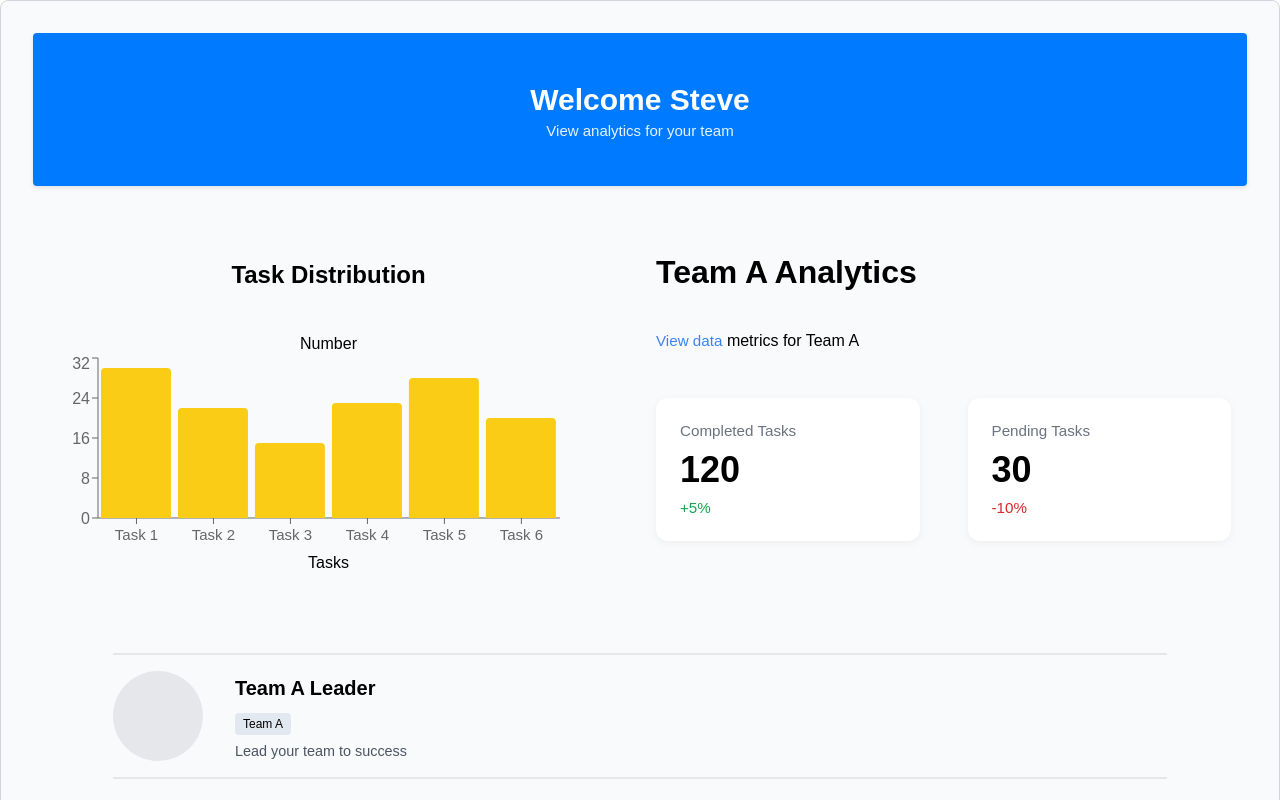
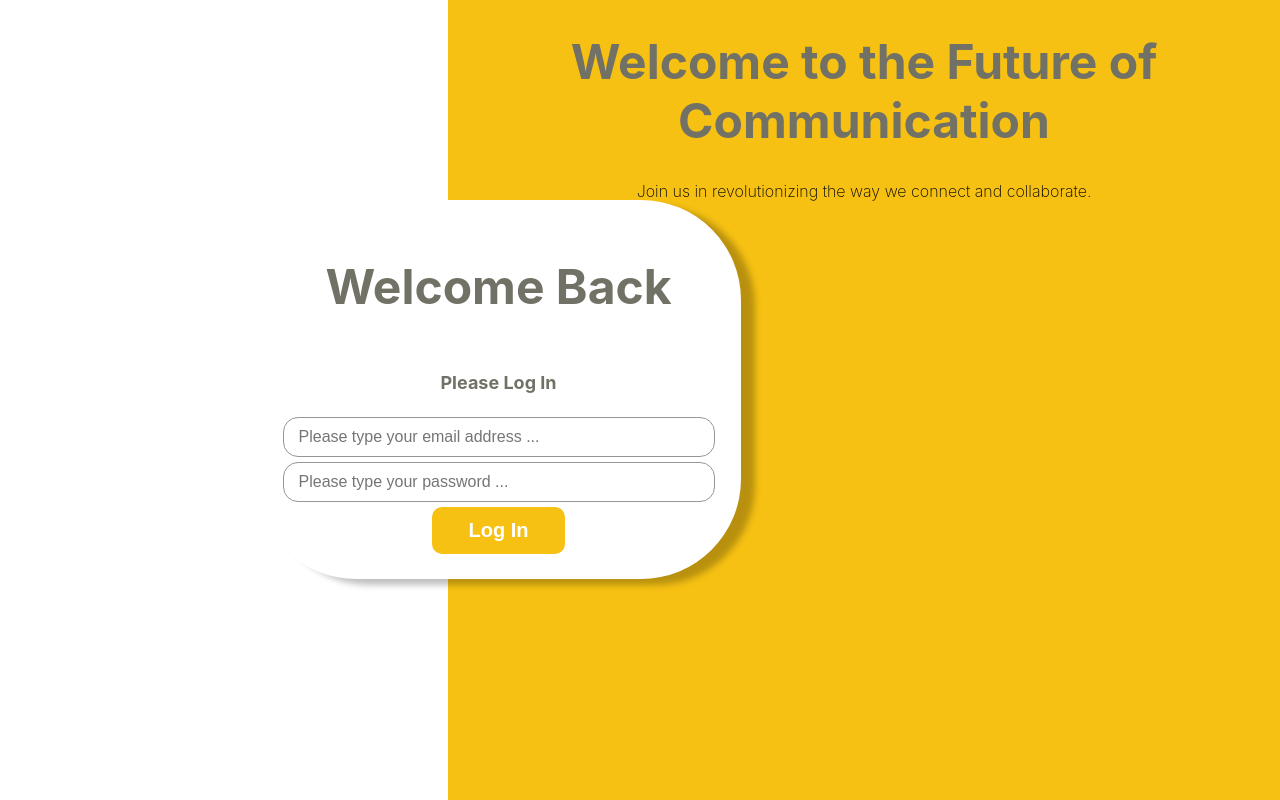
Before and after one commit to lborocs/cob290-part3-team12, a React (Create React App) app in the folder client/: page / in a window 1280 px wide. Shown: the top 800 px of the page. Built offline with nearby package versions, Linux system fonts and the light colour scheme.

Commit message:
basic structure of log in page

```diff
--- a/client/src/App.js
+++ b/client/src/App.js
@@ -4,13 +4,15 @@ import React from 'react';
 import ChatsColumn from './Text Chat/chatsColumn';
 import TextChatPage from './Text Chat/textChatPage';
 import Dashboard from './Data Analytics/dashboard';
+import LoginPage from './Log In/LoginPage';
 
 
 function App() {
   return (
     <div className="App">
-      <Dashboard />
+      {/* <Dashboard /> */}
       {/* <TextChatPage/>  */}
+      <LoginPage />
 
     </div>
   );
--- /dev/null
+++ b/client/src/Log In/AbsoluteLoginForm.jsx
@@ -0,0 +1,28 @@
+import React from "react";
+import InputBox from "./InputBox";
+import Button from "./Button";
+import "./CSS/AbsoluteLoginForm.css";
+
+const AbsoluteLoginForm = ({  }) => {
+    return (
+        <div className="logInDivWrapper">
+            <h1 className="logInHeader">Welcome Back</h1>
+            <h4 className="logInSubHeader">Please Log In</h4>
+                <div className="logInForm">
+                    <InputBox
+                        placeholder= "Please type your email address ... ">
+                    </InputBox>
+                    <InputBox
+                    placeholder= "Please type your password ... ">
+                    </InputBox>
+                    <Button text="Log In" />
+
+                </div>
+
+
+
+        </div>
+    )
+}
+
+export default AbsoluteLoginForm;
--- /dev/null
+++ b/client/src/Log In/Button.jsx
@@ -0,0 +1,11 @@
+import React from "react";
+import "./CSS/button.css";
+
+const Button = ({ text, onClick }) => {
+    return (
+        <button className="button" onClick={onClick}>
+            {text}
+        </button>
+    );
+}
+export default Button;
--- /dev/null
+++ b/client/src/Log In/CSS/AbsoluteLoginForm.css
@@ -0,0 +1,31 @@
+h1{
+    font-size: 48px;
+    color: #727166;
+
+}
+h4{
+    font-size: 18px;
+    color: #727166;
+
+}
+
+.logInDivWrapper{
+    background-color: #fff;
+    display: flex;
+    flex-direction: column;
+    width: 100%;
+    max-width: 435px;
+    height: auto;
+    border-radius: 100px;
+    box-shadow: 14px 6px 6px rgba(0, 0, 0, 0.25);
+    padding: 25px;
+}
+
+.logInForm{
+    display: flex;
+    flex-direction: column;
+    height: auto;
+    justify-content: center;
+    align-items: center;
+    gap: 5px;
+}
--- /dev/null
+++ b/client/src/Log In/CSS/InputBox.css
@@ -0,0 +1,9 @@
+.inputBox{
+    max-width: 500px;
+    min-width: 400px;
+    border-radius: 15px;
+    border: 1px solid #969696;
+    padding: 10px 15px;
+    font-size: 16px;
+    color: #969696;
+}
--- /dev/null
+++ b/client/src/Log In/CSS/LoginPage.css
@@ -0,0 +1,27 @@
+.pageWrapper {
+    background-color: #F6C113;
+    height: 100vh;
+    width: 100vw;
+    margin: 0;
+    display: grid;
+    grid-template-columns: 0.35fr 0.65fr;
+}
+.pattern-wrapper{
+    background-color: rgba(255, 255, 255, 1);
+    width: 100%;
+    height: 100%;
+}
+
+.pattern{
+    background-image: ("../../../assets/backgroundPattern.png");
+    opacity: 0.45;
+    background-repeat: no-repeat;
+    background-size: cover;
+}
+
+.loginFormWrapper{
+    position: absolute;
+    justify-content: center;
+    top: 25vh;
+    left: 20vw
+}
--- /dev/null
+++ b/client/src/Log In/CSS/button.css
@@ -0,0 +1,23 @@
+.button{
+    background-color: #F6C113;
+    color: #fff;
+    padding: 10px 35px;
+    border-radius: 10px;
+    border: 2px solid #F6C113;
+    font-size: 20px;
+    font-weight: bold;
+    cursor: pointer;
+    transition: all 0.3s ease-in-out;
+    max-width: 150px;
+
+}
+
+.button:hover{
+    background-color: #fff;
+    border: 2px solid #F6C113;
+    color: #F6C113;
+    padding: 35px, 10px;
+    border-radius: 10px;
+    font-size: 20px;
+    cursor: pointer;
+}
--- /dev/null
+++ b/client/src/Log In/InputBox.jsx
@@ -0,0 +1,21 @@
+import React from "react";
+import "./CSS/InputBox.css";
+
+const InputBox = ({ value, onChange, onKeyPress, placeholder}) => {
+
+    return (
+
+            <input
+            className="inputBox"
+                type="text"
+                value={value}
+                onChange={onChange}
+                placeholder= {placeholder}
+            />
+
+
+    )
+
+}
+
+export default InputBox;
--- /dev/null
+++ b/client/src/Log In/LoginPage.jsx
@@ -0,0 +1,22 @@
+import React from "react";
+import LogInform from "./AbsoluteLoginForm";
+import styles from "./CSS/LoginPage.css";
+
+const LoginPage = () => {
+    return (
+        <div className="pageWrapper">
+            <div className="pattern-wrapper">
+                <div className="pattern"></div>
+            </div>
+            <div className="hero">
+                <h1 className="heroHeader">Welcome to the Future of Communication</h1>
+                <p className="heroSubHeader">Join us in revolutionizing the way we connect and collaborate.</p>
+            </div>
+            <div className="loginFormWrapper"><LogInform /></div>
+        </div>
+    );
+
+}
+
+
+export default LoginPage;
```
Also changed, not shown: client/assets/backgroundPattern.png (added).
